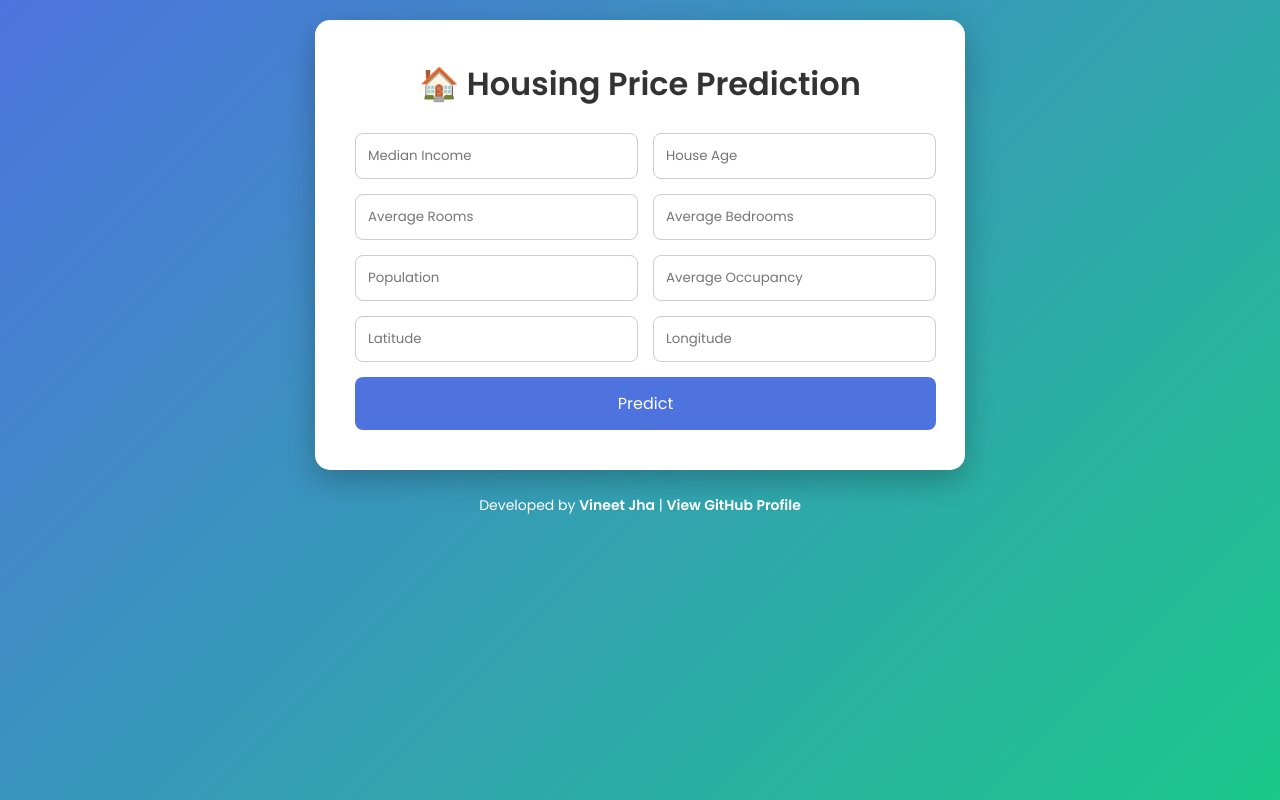
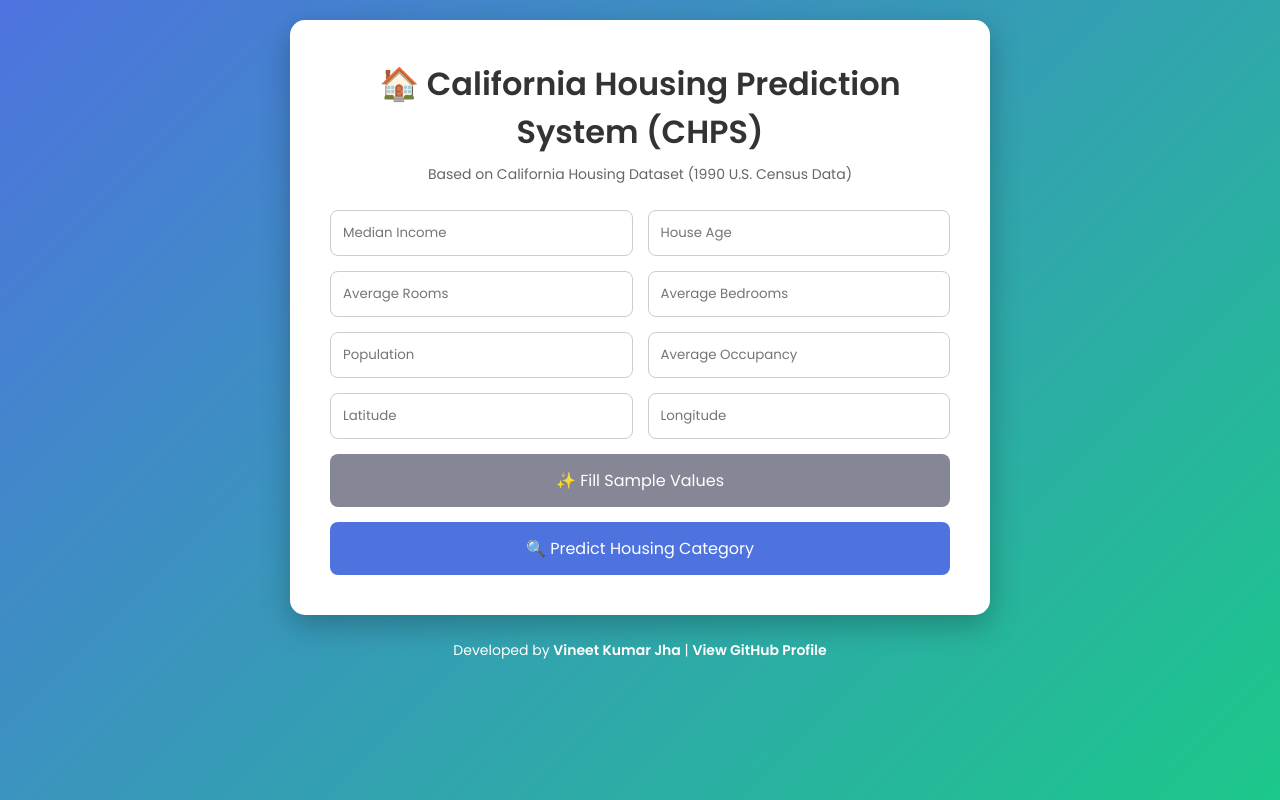
Before and after one commit to 2305100-Vineet/housing-web-app, a Flask app: page / in a window 1280 px wide. Run offline with Flask 3, Linux system fonts and the light colour scheme; parts of the project's set-up code (start-up, migrations or seed data) failed here and were passed over.

Commit message:
Update index.html

```diff
--- a/templates/index.html
+++ b/templates/index.html
@@ -2,10 +2,9 @@
 <html lang="en">
 <head>
     <meta charset="UTF-8">
-    <title>🏠 California Housing Price Predictor</title>
+    <title>CHPS - California Housing Prediction System</title>
     <meta name="viewport" content="width=device-width, initial-scale=1.0">
 
-    <!-- Google Font -->
     <link href="https://fonts.googleapis.com/css2?family=Poppins:wght@300;400;600&display=swap" rel="stylesheet">
 
     <style>
@@ -30,15 +29,22 @@
             padding: 40px;
             border-radius: 15px;
             width: 100%;
-            max-width: 650px;
+            max-width: 700px;
             box-shadow: 0 10px 30px rgba(0, 0, 0, 0.25);
             animation: fadeIn 0.8s ease-in-out;
         }
 
         h1 {
             text-align: center;
+            margin-bottom: 8px;
+            color: #333;
+        }
+
+        .subtitle {
+            text-align: center;
+            font-size: 14px;
+            color: #666;
             margin-bottom: 25px;
-            color: #333;
         }
 
         form {
@@ -75,7 +81,14 @@
             background: #2e59d9;
         }
 
-        /* Spinner */
+        .sample-btn {
+            background: #858796;
+        }
+
+        .sample-btn:hover {
+            background: #6c757d;
+        }
+
         .spinner {
             display: none;
             margin: 20px auto;
@@ -92,7 +105,6 @@
             100% { transform: rotate(360deg); }
         }
 
-        /* Result box */
         .result {
             margin-top: 20px;
             padding: 20px;
@@ -101,10 +113,9 @@
             color: #155724;
             text-align: center;
             font-weight: 500;
-            animation: fadeResult 1s ease-in-out;
+            animation: fadeResult 0.8s ease-in-out;
         }
 
-        /* Error box */
         .error {
             margin-top: 20px;
             padding: 20px;
@@ -155,13 +166,27 @@
         function showSpinner() {
             document.getElementById("spinner").style.display = "block";
         }
+
+        function fillSample() {
+            document.getElementsByName("MedInc")[0].value = 5;
+            document.getElementsByName("HouseAge")[0].value = 25;
+            document.getElementsByName("AveRooms")[0].value = 6;
+            document.getElementsByName("AveBedrms")[0].value = 1;
+            document.getElementsByName("Population")[0].value = 800;
+            document.getElementsByName("AveOccup")[0].value = 3;
+            document.getElementsByName("Latitude")[0].value = 34;
+            document.getElementsByName("Longitude")[0].value = -118;
+        }
     </script>
 </head>
 
 <body>
 
 <div class="container">
-    <h1>🏠 Housing Price Prediction</h1>
+    <h1>🏠 California Housing Prediction System (CHPS)</h1>
+    <div class="subtitle">
+        Based on California Housing Dataset (1990 U.S. Census Data)
+    </div>
 
     <form action="/predict" method="POST" onsubmit="showSpinner()">
         <input type="number" step="any" name="MedInc" placeholder="Median Income" required>
@@ -173,7 +198,8 @@
         <input type="number" step="any" name="Latitude" placeholder="Latitude" required>
         <input type="number" step="any" name="Longitude" placeholder="Longitude" required>
 
-        <button type="submit">Predict</button>
+        <button type="button" class="sample-btn" onclick="fillSample()">✨ Fill Sample Values</button>
+        <button type="submit">🔍 Predict Housing Category</button>
     </form>
 
     <div class="spinner" id="spinner"></div>
@@ -181,7 +207,7 @@
     {% if market_value %}
         <div class="result">
             <p><strong>Estimated Market Value:</strong> ${{ market_value }}</p>
-            <p><strong>Housing Tier:</strong> {{ tier }}</p>
+            <p><strong>Predicted Category:</strong> {{ tier }}</p>
         </div>
     {% endif %}
 
@@ -193,7 +219,7 @@
 </div>
 
 <footer>
-    Developed by <strong>Vineet Jha</strong> |
+    Developed by <strong>Vineet Kumar Jha</strong> |
     <a href="https://github.com/2305100-Vineet" target="_blank">
         View GitHub Profile
     </a>
```
